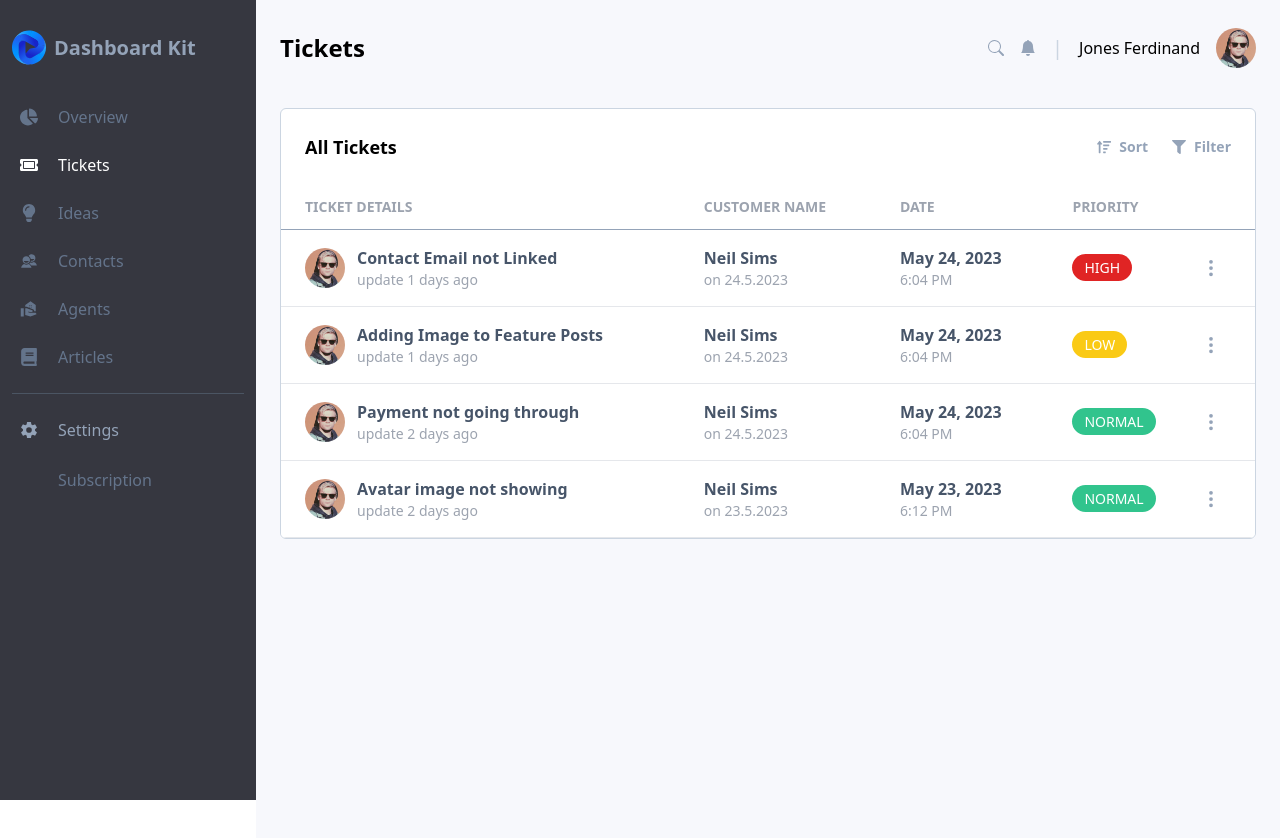
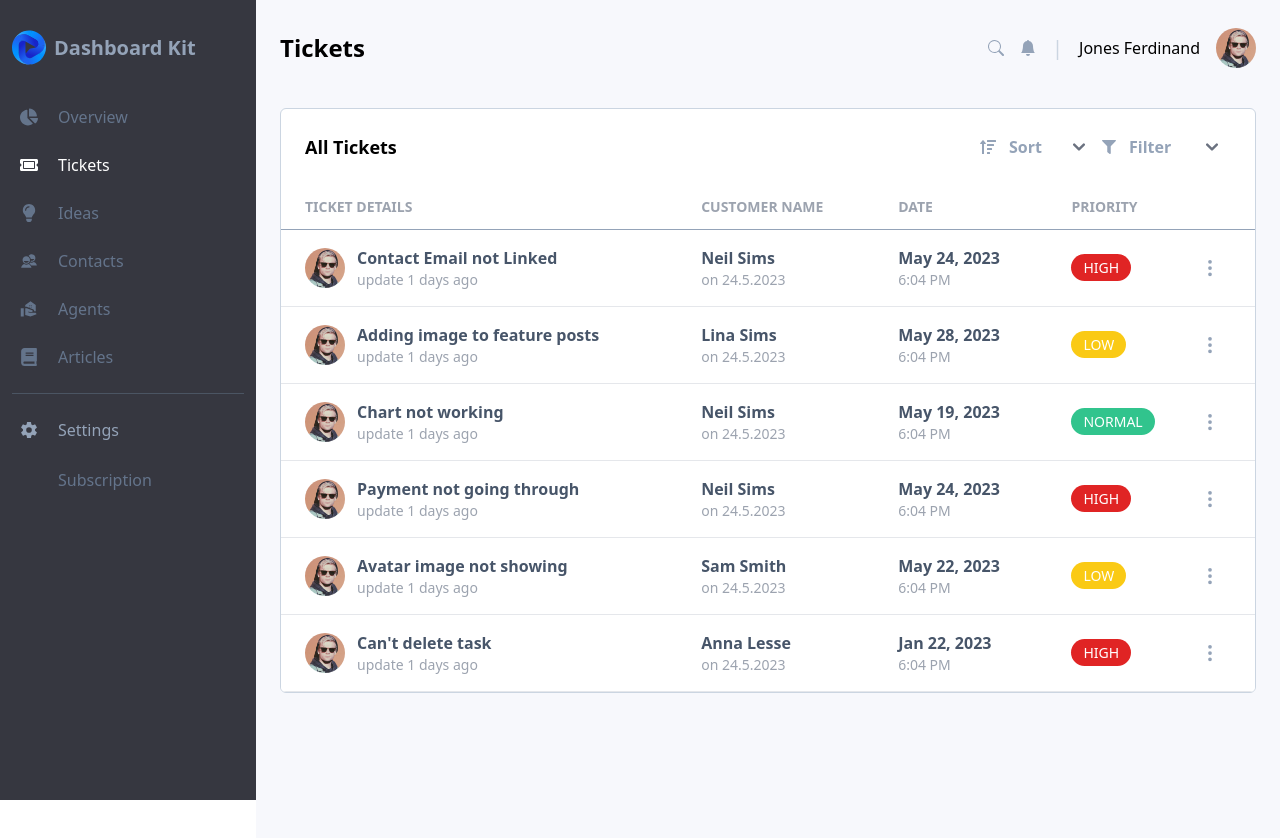
Before and after one commit to rizalyoga/dashboard-kit, a React (Vite) app: page /tickets in a window 1280 px wide. Shown: the top 838 px of the page. Built offline with nearby package versions, Linux system fonts and the light colour scheme; sample sign-in values are in the browser's storage; some icons are missing.

Commit message:
add sort and filter function

```diff
--- a/package.json
+++ b/package.json
@@ -16,7 +16,8 @@
     "react-dom": "^18.2.0",
     "react-icons": "^4.11.0",
     "react-router-dom": "^6.16.0",
-    "recharts": "^2.8.0"
+    "recharts": "^2.8.0",
+    "sweetalert2": "^11.7.31"
   },
   "devDependencies": {
     "@types/react": "^18.2.15",
--- a/src/components/overview-mid/Charts.tsx
+++ b/src/components/overview-mid/Charts.tsx
@@ -7,7 +7,7 @@ import {
   Tooltip,
   ResponsiveContainer,
 } from "recharts";
-import { dataChart } from "./chartData";
+import { dataChart } from "../../data/chartData";
 
 const Charts = () => {
   return (
--- a/src/components/table/TableTickets.tsx
+++ b/src/components/table/TableTickets.tsx
@@ -1,25 +1,69 @@
+import { useState } from "react";
 import { BsThreeDotsVertical } from "react-icons/bs";
 import { FaSortAmountUp, FaFilter } from "react-icons/fa";
+import { filterBasedOnPriority } from "../../helper/filterBasedOnPriority";
+import { sortTicketFunction } from "../../helper/sortTicketsFuntion";
+import { TicketsDataInterface } from "../../types/type";
+import { ticketsData } from "../../data/ticketsData";
 import avatar from "../../assets/person.jpg";
 
 const TableTickets = () => {
+  const [listTicketsData, setTicketList] =
+    useState<TicketsDataInterface[]>(ticketsData);
+
+  const setBackgroundPriority = (priority: string) => {
+    switch (priority) {
+      case "high":
+        return "bg-red-600";
+      case "normal":
+        return "bg-green-400";
+      case "low":
+        return "bg-yellow-300";
+    }
+  };
+
+  const filterPriority = (priority: string) => {
+    const newData = filterBasedOnPriority(ticketsData, priority);
+    setTicketList(newData);
+  };
+
+  const sortTicketBasedOnName = (basedSort: string) => {
+    sortTicketFunction(listTicketsData, basedSort).then((res) =>
+      setTicketList(res)
+    );
+  };
+
   return (
     <div className="bg-white border border-slate-300 rounded-md overflow-x-auto">
-      <div className="p-6 flex justify-between">
+      <div className="p-6 flex flex-col sm:flex-row justify-between">
         <h3 className="font-bold text-lg">All Tickets</h3>
-        <div className="flex gap-6 font-bold text-sm text-slate-400 ">
-          <span className="flex items-center justify-center gap-2">
-            <FaSortAmountUp />
-            <p className="cursor-pointer hover:text-slate-500 hover:underline">
-              Sort
-            </p>
-          </span>
-          <span className="flex items-center justify-center gap-2">
+        <div className="flex gap-1 font-bold text-sm text-slate-400 mt-4 sm:mt-0 -mb-6 sm:mb-0">
+          <form className="flex items-center justify-center gap-2">
+            <FaSortAmountUp className="text-base" />
+            <select
+              onChange={(e) => sortTicketBasedOnName(e.target.value)}
+              className="border border-white p-0 appearance-none focus:ring-0 focus:border-0 pl-1"
+            >
+              <option value="sort">Sort</option>
+              <option value={"name"}>Name</option>
+              <option value={"date"}>Date</option>
+            </select>
+          </form>
+          <form className="flex items-center justify-center gap-2">
             <FaFilter />
-            <p className="cursor-pointer hover:text-slate-500 hover:underline">
+            <select
+              onChange={(e) => filterPriority(e.target.value)}
+              className="border border-white p-0 appearance-none focus:ring-0 focus:border-0 pl-1"
+            >
+              <option value="filter" defaultValue={"filter"}>
                 Filter
-            </p>
-          </span>
+              </option>
+              <option value={"all"}>All</option>
+              <option value={"low"}>Low</option>
+              <option value={"normal"}>Normal</option>
+              <option value={"high"}>High</option>
+            </select>
+          </form>
         </div>
       </div>
       <table className="w-full text-sm text-left text-gray-500 dark:text-gray-400  ">
@@ -41,7 +85,11 @@ const TableTickets = () => {
           </tr>
         </thead>
         <tbody>
-          <tr className="bg-white border-b dark:bg-gray-800 dark:border-gray-700 hover:bg-purple-50 dark:hover:bg-gray-600 cursor-pointer">
+          {listTicketsData.map((ticket) => (
+            <tr
+              key={ticket.id}
+              className="bg-white border-b dark:bg-gray-800 dark:border-gray-700 hover:bg-purple-50 dark:hover:bg-gray-600 cursor-pointer"
+            >
               <td className="flex items-center px-6 py-4 text-gray-900 whitespace-nowrap dark:text-white">
                 <img
                   className="w-10 h-10 rounded-full"
@@ -50,7 +98,7 @@ const TableTickets = () => {
                 />
                 <div className="pl-3">
                   <p className="text-base text-slate-600 font-semibold">
-                  Contact Email not Linked
+                    {ticket.ticket}
                   </p>
                   <p className="font-xs text-gray-400 font-normal">
                     update 1 days ago
@@ -59,156 +107,34 @@ const TableTickets = () => {
               </td>
               <td className="px-6 py-4">
                 <p className="text-base text-slate-600 font-semibold">
-                Neil Sims
+                  {ticket.customer_name}
                 </p>
-              <p className="font-xs text-gray-400 font-normal">on 24.5.2023</p>
+                <p className="font-xs text-gray-400 font-normal">
+                  on 24.5.2023
+                </p>
               </td>
               <td className="px-6 py-4">
                 <div className="flex flex-col">
                   <p className="text-base text-slate-600 font-semibold">
-                  May 24, 2023
+                    {ticket.date}
                   </p>
                   <p className="font-xs text-gray-400 font-normal">6:04 PM</p>
                 </div>
               </td>
               <td className="px-6 py-4">
-              <span className="px-3 py-1 bg-red-600 text-white text-sm text-center rounded-full">
-                HIGH
+                <span
+                  className={`px-3 py-1 text-white text-sm text-center rounded-full ${setBackgroundPriority(
+                    ticket.priority
+                  )}`}
+                >
+                  {ticket.priority.toUpperCase()}
                 </span>
               </td>
               <td>
                 <BsThreeDotsVertical className="font-bold text-xl cursor-pointer text-slate-400 hover:text-slate-500" />
               </td>
             </tr>
-          {/* Second Person */}
-          <tr className="bg-white border-b dark:bg-gray-800 dark:border-gray-700 hover:bg-purple-50 dark:hover:bg-gray-600 cursor-pointer">
-            <td
-              scope="row"
-              className="flex items-center px-6 py-4 text-gray-900 whitespace-nowrap dark:text-white"
-            >
-              <img
-                className="w-10 h-10 rounded-full"
-                src={avatar}
-                alt="Jese image"
-              />
-              <div className="pl-3">
-                <p className="text-base text-slate-600 font-semibold">
-                  Adding Image to Feature Posts
-                </p>
-                <p className="font-xs text-gray-400 font-normal">
-                  update 1 days ago
-                </p>
-              </div>
-            </td>
-            <td className="px-6 py-4">
-              <p className="text-base text-slate-600 font-semibold">
-                Neil Sims
-              </p>
-              <p className="font-xs text-gray-400 font-normal">on 24.5.2023</p>
-            </td>
-            <td className="px-6 py-4">
-              <div className="flex flex-col">
-                <p className="text-base text-slate-600 font-semibold">
-                  May 24, 2023
-                </p>
-                <p className="font-xs text-gray-400 font-normal">6:04 PM</p>
-              </div>
-            </td>
-            <td className="px-6 py-4">
-              <span className="px-3 py-1 bg-yellow-300 text-white text-sm text-center rounded-full">
-                LOW
-              </span>
-            </td>
-            <td>
-              <BsThreeDotsVertical className="font-bold text-xl cursor-pointer text-slate-400 hover:text-slate-500" />
-            </td>
-          </tr>
-          {/* Third Person */}
-          <tr className="bg-white border-b dark:bg-gray-800 dark:border-gray-700 hover:bg-purple-50 dark:hover:bg-gray-600 cursor-pointer">
-            <td
-              scope="row"
-              className="flex items-center px-6 py-4 text-gray-900 whitespace-nowrap dark:text-white"
-            >
-              <img
-                className="w-10 h-10 rounded-full"
-                src={avatar}
-                alt="Jese image"
-              />
-              <div className="pl-3">
-                <p className="text-base text-slate-600 font-semibold">
-                  Payment not going through
-                </p>
-                <p className="font-xs text-gray-400 font-normal">
-                  update 2 days ago
-                </p>
-              </div>
-            </td>
-            <td className="px-6 py-4">
-              <p className="text-base text-slate-600 font-semibold">
-                Neil Sims
-              </p>
-              <p className="font-xs text-gray-400 font-normal">on 24.5.2023</p>
-            </td>
-            <td className="px-6 py-4">
-              <div className="flex flex-col">
-                <p className="text-base text-slate-600 font-semibold">
-                  May 24, 2023
-                </p>
-                <p className="font-xs text-gray-400 font-normal">6:04 PM</p>
-              </div>
-            </td>
-            <td className="px-6 py-4">
-              <span className="px-3 py-1 bg-green-400 text-white text-sm text-center rounded-full">
-                NORMAL
-              </span>
-            </td>
-            <td>
-              <BsThreeDotsVertical className="font-bold text-xl cursor-pointer text-slate-400 hover:text-slate-500" />
-            </td>
-          </tr>
-          {/* FOURTH PERSON */}
-          <tr className="bg-white border-b dark:bg-gray-800 dark:border-gray-700 hover:bg-purple-50 dark:hover:bg-gray-600 cursor-pointer">
-            <td
-              scope="row"
-              className="flex items-center px-6 py-4 text-gray-900 whitespace-nowrap dark:text-white"
-            >
-              <img
-                className="w-10 h-10 rounded-full"
-                src={avatar}
-                alt="Jese image"
-              />
-              <div className="pl-3">
-                <p className="text-base text-slate-600 font-semibold">
-                  Avatar image not showing
-                </p>
-                <p className="font-xs text-gray-400 font-normal">
-                  update 2 days ago
-                </p>
-              </div>
-            </td>
-            <td className="px-6 py-4">
-              <p className="text-base text-slate-600 font-semibold">
-                Neil Sims
-              </p>
-              <p className="font-xs text-gray-400 font-normal">on 23.5.2023</p>
-            </td>
-            <td className="px-6 py-4">
-              <div className="flex flex-col">
-                <p className="text-base text-slate-600 font-semibold">
-                  May 23, 2023
-                </p>
-                <p className="font-xs text-gray-400 font-normal">6:12 PM</p>
-              </div>
-            </td>
-            <td className="px-6 py-4">
-              <span className="px-3 py-1 bg-green-400 text-white text-sm text-center rounded-full">
-                NORMAL
-              </span>
-            </td>
-            <td>
-              <BsThreeDotsVertical className="font-bold text-xl cursor-pointer text-slate-400 hover:text-slate-500" />
-            </td>
-          </tr>
+          ))}
         </tbody>
       </table>
     </div>
--- /dev/null
+++ b/src/data/ticketsData.ts
@@ -0,0 +1,50 @@
+export const ticketsData = [
+  {
+    id: 1,
+    ticket: "Contact Email not Linked",
+    customer_name: "Neil Sims",
+    date: "May 24, 2023",
+    time: "6:04 PM",
+    priority: "high",
+  },
+  {
+    id: 2,
+    ticket: "Adding image to feature posts",
+    customer_name: "Lina Sims",
+    date: "May 28, 2023",
+    time: "6:14 AM",
+    priority: "low",
+  },
+  {
+    id: 3,
+    ticket: "Chart not working",
+    customer_name: "Neil Sims",
+    date: "May 19, 2023",
+    time: "8:19 AM",
+    priority: "normal",
+  },
+  {
+    id: 4,
+    ticket: "Payment not going through",
+    customer_name: "Neil Sims",
+    date: "May 24, 2023",
+    time: "6:04 PM",
+    priority: "high",
+  },
+  {
+    id: 5,
+    ticket: "Avatar image not showing",
+    customer_name: "Sam Smith",
+    date: "May 22, 2023",
+    time: "6:10 PM",
+    priority: "low",
+  },
+  {
+    id: 6,
+    ticket: "Can't delete task",
+    customer_name: "Anna Lesse",
+    date: "Jan 22, 2023",
+    time: "10:10 AM",
+    priority: "high",
+  },
+];
--- /dev/null
+++ b/src/helper/filterBasedOnPriority.ts
@@ -0,0 +1,16 @@
+import { TicketsDataInterface } from "./../types/type";
+
+export const filterBasedOnPriority = (
+  data: TicketsDataInterface[],
+  priority: string
+) => {
+  if (priority == "filter" || priority == "all") {
+    return data;
+  }
+
+  const newData = data.filter((task) => {
+    return task.priority === priority;
+  });
+
+  return newData;
+};
--- /dev/null
+++ b/src/helper/sortTicketsFuntion.ts
@@ -0,0 +1,29 @@
+import { TicketsDataInterface } from "../types/type";
+
+export const sortTicketFunction = async (
+  data: TicketsDataInterface[],
+  basedSort: string
+) => {
+  // Sort data based on customer_name
+  if (basedSort == "name") {
+    const newData = await [...data].sort((a, b) => {
+      const nameA = a.customer_name.charAt(0).toUpperCase();
+      const nameB = b.customer_name.charAt(0).toUpperCase();
+      return nameA.localeCompare(nameB);
+    });
+
+    return newData;
+
+    // Sort data based on date
+  } else if (basedSort == "date") {
+    const newData = await [...data].sort((a, b) => {
+      const dateA = new Date(a.date);
+      const dateB = new Date(b.date);
+      return dateA.getTime() - dateB.getTime();
+    });
+
+    return newData;
+  } else {
+    return data;
+  }
+};
```
Also changed, not shown: src/components/navbar/UserMenu.tsx (+15 -5 lines), src/components/overview-bottom/Task.tsx (+12 -2 lines), src/types/type.ts (+9 -0 lines), src/data/chartData.ts (renamed from src/components/overview-mid/chartData.ts), src/data/listTask.ts (renamed from src/components/overview-bottom/listTask.ts), 1 other file (tests, documents, lock files or other folders). Lines whose indentation alone changed are shown as unchanged.
